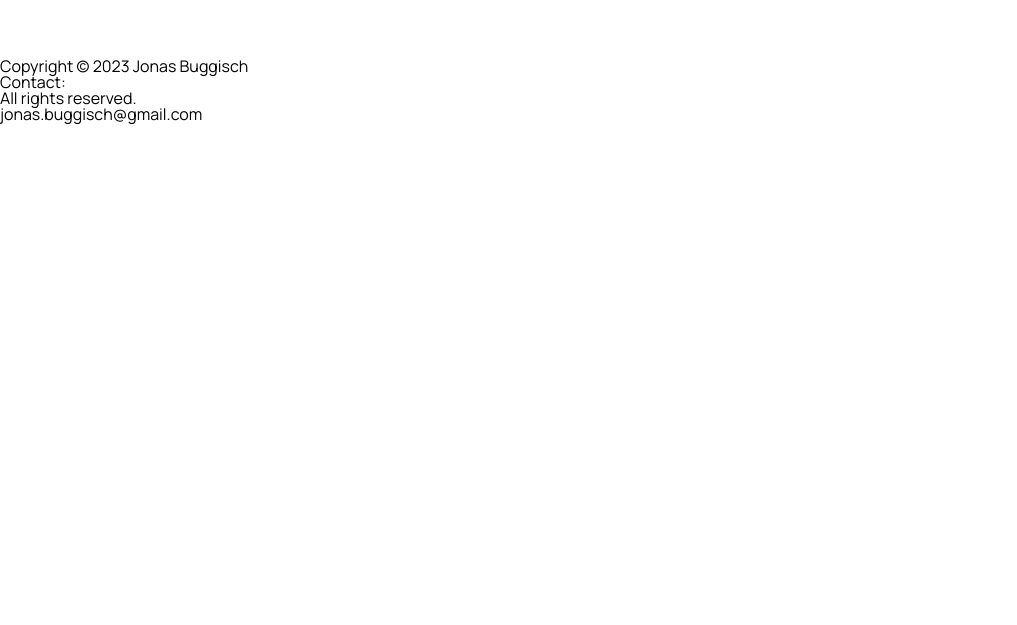
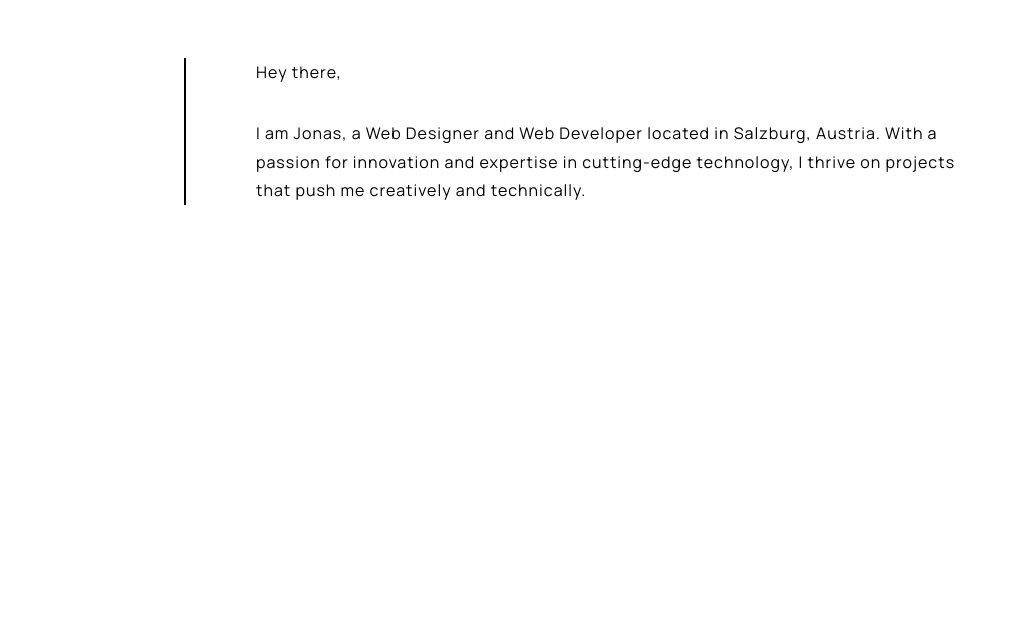
Before and after one commit to jonnygoespro/portfolio, a Next.js app: page / in a window 1280 px wide. Shown: the part 1002-1627 px from the top of the page, without its empty margins (0-1017 px from the left). Before the commit the page ends 1127 px from the top, so only its background shows below. Built offline with nearby package versions, Linux system fonts and the light colour scheme.

Commit message:
feat: about section implemented

```diff
--- a/src/components/global/header.jsx
+++ b/src/components/global/header.jsx
@@ -29,7 +29,7 @@ const Header = () => {
       <Link href='/' className={styles.logo}>JonnyGoesPro</Link>
       <ul>
         <li>
-          <Link href='#projects' className='hoverLink'>Projects</Link>
+          <Link href='#about' className='hoverLink'>About me</Link>
         </li>
         <li>
           <Link href='#cv' className='hoverLink'>CV</Link>
--- a/src/components/home/about.jsx
+++ b/src/components/home/about.jsx
@@ -1,6 +1,16 @@
+import styles from './about.module.scss'
+
 const About = () => {
   return (
-    <section className='about' />
+    <section className={styles.about} id='about'>
+      <div className={styles.text} data-aos='fade-right' data-aos-delay='200' data-aos-duration='600'>
+        <p>Hey there,</p>
+        <p>I am Jonas, a Web Designer and Web Developer located in Salzburg, Austria. With a
+          passion for innovation
+          and expertise in cutting-edge technology, I thrive on projects that push me creatively and technically.
+        </p>
+      </div>
+    </section>
   )
 }
 
--- /dev/null
+++ b/src/components/home/about.module.scss
@@ -0,0 +1,46 @@
+@import "./../../styling/base";
+@import "./../../styling/variables";
+@import "./../../styling/fonts";
+
+.about {
+    padding-left: 20%;
+    height: fit-content;
+
+    .text {
+        font-size: $fs-300;
+        line-height: $line-height-l;
+        letter-spacing: $letter-spacing-s;
+        max-width: 72ch;
+        position: relative;
+
+        :nth-child(1) {
+            margin-bottom: 32px;
+        }
+
+        &::after {
+            content: '';
+            position: absolute;
+            top: 0;
+            left: -72px;
+            height: 100%;
+            width: 2px;
+            background-color: black;
+        }
+    }
+}
+
+@include breakpoint(0, $mobile) {
+    .about {
+        padding-left: calc($h-padding-tablet + 24px);
+        height: fit-content;
+        padding-right: $h-padding-mobile;
+
+        .text {
+            font-size: $fs-250;
+
+            &::after {
+                left: -48px;
+            }
+        }
+    }
+}
```
